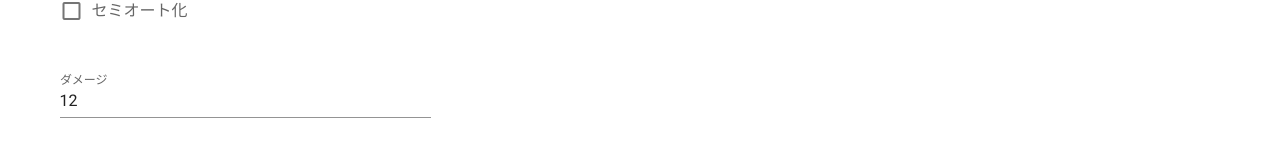
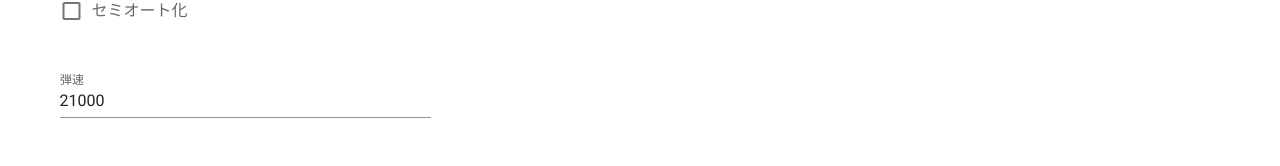
Before and after one commit to BlueSheep2804/r5rtool, a Vue app: page / in a window 1280 px wide. Shown: the part 473-639 px from the top of the page. Built offline with nearby package versions, Linux system fonts and the light colour scheme.

Commit message:
[ADD]弾速を設定可能に

```diff
--- a/src/store/index.ts
+++ b/src/store/index.ts
@@ -10,6 +10,7 @@ interface weaponProperty {
   icon: string;
   model: string;
   is_semi_auto: string;
+  projectile_launch_speed: string;
   damage_value: string;
   reload_time: string;
   reloadempty_time: string;
@@ -26,6 +27,7 @@ export default new Vuex.Store({
       icon: '',
       model: '',
       is_semi_auto: '0',
+      projectile_launch_speed: '21000',
       damage_value: '12',
       reload_time: '1.8',
       reloadempty_time: '2.45',
--- a/src/views/Weapons.vue
+++ b/src/views/Weapons.vue
@@ -24,6 +24,13 @@
       label="セミオート化"
       weaponKey="is_semi_auto"
     ></property-checkbox>
+    <property-input
+      label="弾速"
+      type="number"
+      placeholder="10,000~30,000"
+      value="20000"
+      weaponKey="projectile_launch_speed"
+    ></property-input>
     <property-input
       label="ダメージ"
       type="number"
@@ -157,7 +164,7 @@
           longdesc: this.$store.state.weapon.printname,
 
           weapon_type_flags: 'WPT_PRIMARY',
-          projectile_launch_speed: '21000',
+          projectile_launch_speed: this.$store.state.weapon.projectile_launch_speed,
 
           menu_icon: 'rui/weapon_icons/r5/weapon_' + icon,
           hud_icon: 'rui/weapon_icons/r5/weapon_' + icon,
```
